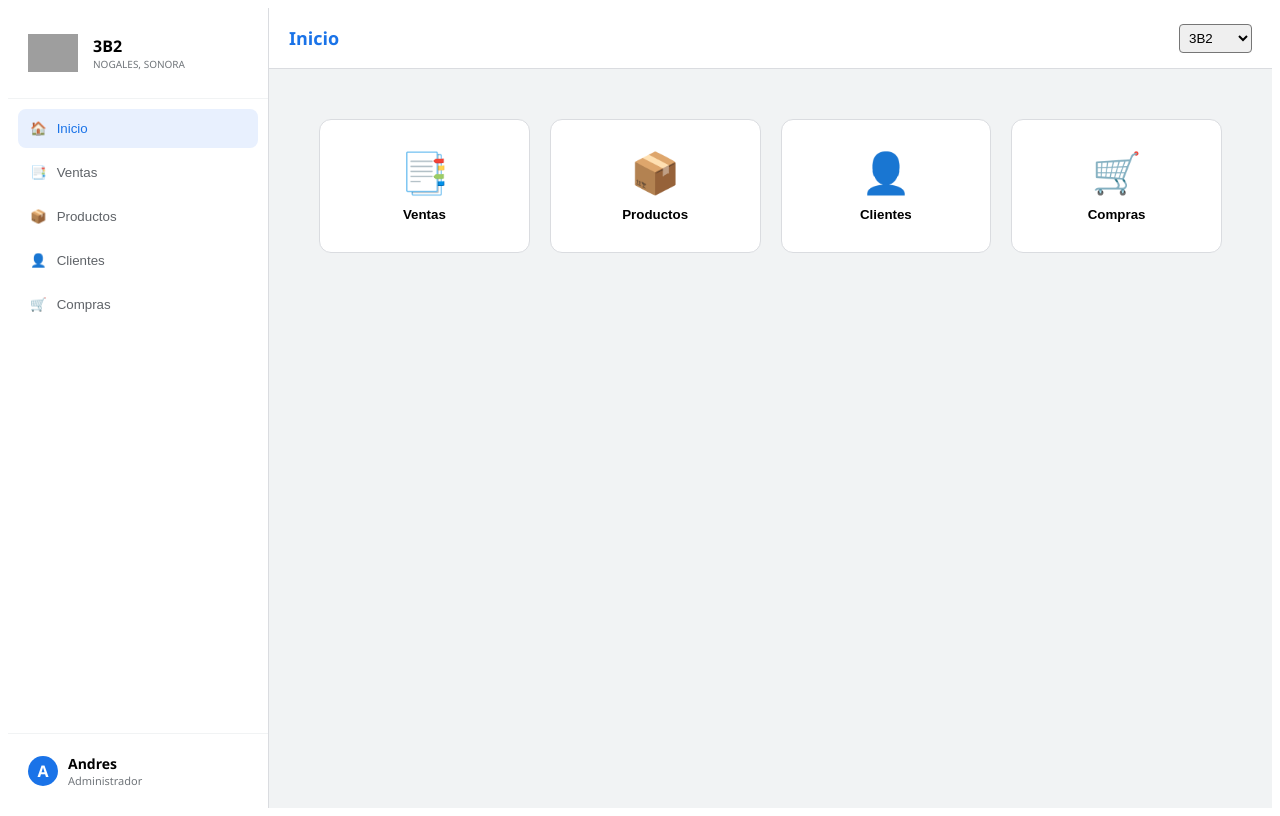
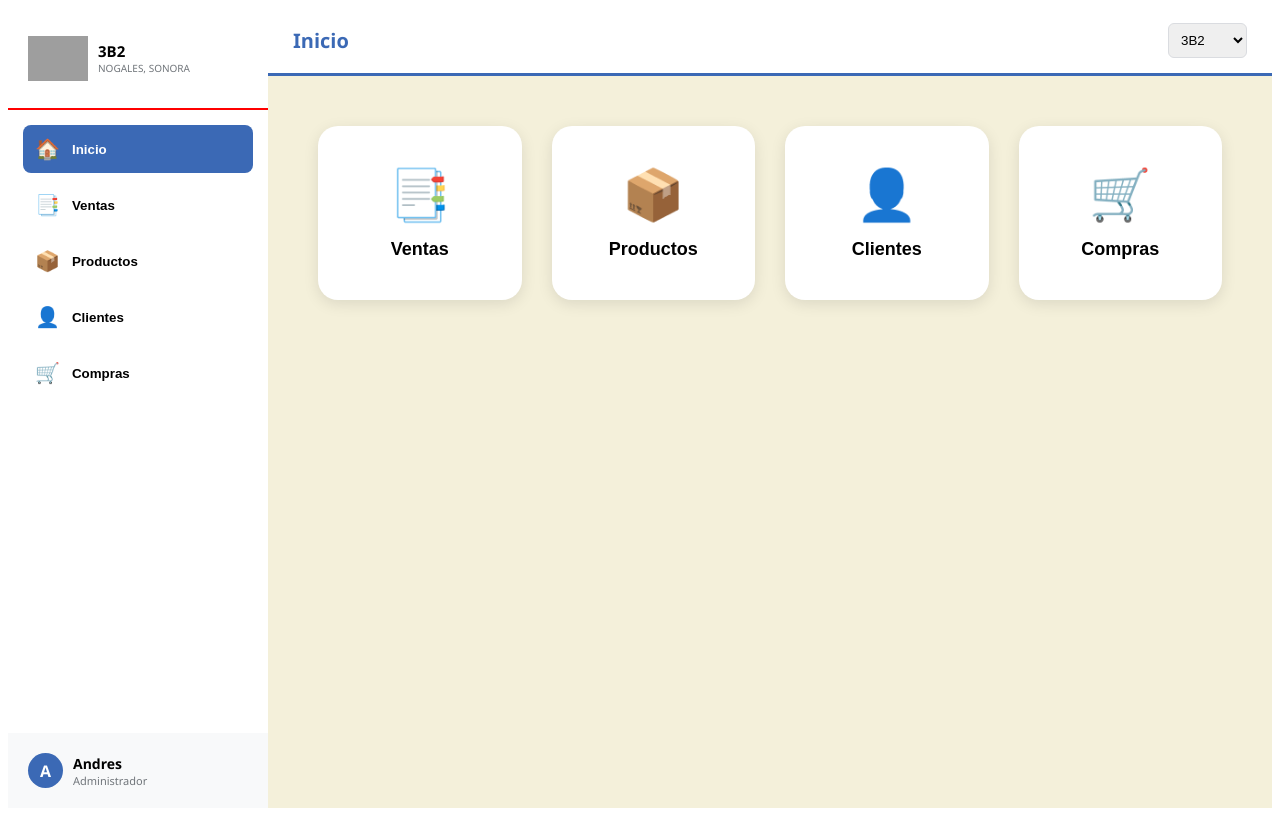
Before and after one commit to aba3bs-arch/pos3b-client, a React (Vite) app: page / in a window 1280 px wide. Built offline with nearby package versions, Linux system fonts and the light colour scheme; grey boxes are pictures that could not be loaded.

Commit message:
Update App.jsx

```diff
--- a/src/App.jsx
+++ b/src/App.jsx
@@ -1,78 +1,70 @@
 import React, { useState, useMemo } from 'react';
 
-const POS_Andres_Mexico = () => {
+const POS_Las3B_Oficial = () => {
   const [vistaActual, setVistaActual] = useState('Inicio');
   const [sucursal, setSucursal] = useState('3B2');
   const [carrito, setCarrito] = useState([]);
   const [busqueda, setBusqueda] = useState('');
-  const [productoSeleccionado, setProductoSeleccionado] = useState(null);
-  const [mostrarModal, setMostrarModal] = useState(false);
-  const [nuevoProd, setNuevoProd] = useState({ id: '', nombre: '', precio: '', costo: '', stock: '', unidad: 'PZA', cat: 'ABARROTES' });
 
+  // Configuración de Identidad Visual
   const logoUrl = "https://lh3.googleusercontent.com/d/1592398516086884693";
+  const colores = {
+    fondo: '#c8b444', // Amarillo Ocre del fondo del logo
+    acentos: '#ff0000', // Rojo del marco
+    botones: '#3b69b5', // Azul del listón "24 HRS"
+    textoLogo: '#000000', // Negro de las "B"
+    blanco: '#ffffff'
+  };
+
   const misSucursales = ['3B2', '3B3', '3B5', '3B6', '3B7', '3B9', '3B10', 'Fusion'];
 
-  // Base de datos de productos populares en México
-  const [inventario, setInventario] = useState([
-    { id: '7501055300075', unidad: 'PZA', nombre: 'COCA COLA ORIGINAL 600ML', precio: 19, costo: 15, stock: 24, cat: 'BEBIDAS', img: 'https://via.placeholder.com/60?text=Coca' },
-    { id: '7501031311309', unidad: 'PZA', nombre: 'PEPSI COLA 600ML', precio: 17, costo: 13, stock: 12, cat: 'BEBIDAS', img: 'https://via.placeholder.com/60?text=Pepsi' },
-    { id: '7501020515311', unidad: 'PZA', nombre: 'LECHE LALA ENTERA 1L', precio: 28, costo: 24, stock: 30, cat: 'LACTEOS', img: 'https://via.placeholder.com/60?text=Lala' },
-    { id: '7501011131018', unidad: 'PZA', nombre: 'PENAFIEL MINERAL 600ML', precio: 16, costo: 12, stock: 15, cat: 'BEBIDAS', img: 'https://via.placeholder.com/60?text=Mineral' },
-    { id: '7501025400032', unidad: 'PZA', nombre: 'PANDITAS RICOLINO 45G', precio: 15, costo: 11, stock: 20, cat: 'CONFITERIA', img: 'https://via.placeholder.com/60?text=Pandas' },
-    { id: '7501030409854', unidad: 'PZA', nombre: 'NITO DUO 124G', precio: 30, costo: 22, stock: 10, cat: 'PAN DULCE', img: 'https://via.placeholder.com/60?text=Nito' },
-    { id: '7501000153101', unidad: 'PZA', nombre: 'ACEITE CAPULLO 1L', precio: 45, costo: 38, stock: 12, cat: 'ABARROTES', img: 'https://via.placeholder.com/60?text=Aceite' }
+  const [inventario] = useState([
+    { id: '7501055300075', unidad: 'PZA', nombre: 'COCA COLA ORIGINAL 600ML', precio: 19, stock: 24, cat: 'BEBIDAS' },
+    { id: '7501020515311', unidad: 'PZA', nombre: 'LECHE LALA ENTERA 1L', precio: 28, stock: 30, cat: 'LACTEOS' },
+    { id: '7501025400032', unidad: 'PZA', nombre: 'PANDITAS RICOLINO 45G', precio: 15, stock: 20, cat: 'CONFITERIA' },
   ]);
 
   const menuOpciones = [
-    { nombre: 'Inicio', icono: '🏠', color: '#1a73e8' },
-    { nombre: 'Ventas', icono: '📑', color: '#1e8e3e' },
-    { nombre: 'Productos', icono: '📦', color: '#8e24aa' },
-    { nombre: 'Clientes', icono: '👤', color: '#00acc1' },
-    { nombre: 'Compras', icono: '🛒', color: '#d93025' },
+    { nombre: 'Inicio', icono: '🏠' },
+    { nombre: 'Ventas', icono: '📑' },
+    { nombre: 'Productos', icono: '📦' },
+    { nombre: 'Clientes', icono: '👤' },
+    { nombre: 'Compras', icono: '🛒' },
   ];
 
   const filtrados = useMemo(() => {
     return inventario.filter(p => p.nombre.toLowerCase().includes(busqueda.toLowerCase()) || p.id.includes(busqueda));
   }, [busqueda, inventario]);
 
-  const totalVenta = carrito.reduce((acc, item) => acc + (item.precio * item.cantidad), 0);
-
-  const guardarProducto = (e) => {
-    e.preventDefault();
-    setInventario([...inventario, { ...nuevoProd, precio: parseFloat(nuevoProd.precio), costo: parseFloat(nuevoProd.costo), stock: parseInt(nuevoProd.stock), img: 'https://via.placeholder.com/60?text=Nuevo' }]);
-    setMostrarModal(false);
-    setNuevoProd({ id: '', nombre: '', precio: '', costo: '', stock: '', unidad: 'PZA', cat: 'ABARROTES' });
-  };
-
-  const agregarAlCarrito = (p) => {
-    const existe = carrito.find(i => i.id === p.id);
-    if (existe) {
-      setCarrito(carrito.map(i => i.id === p.id ? { ...i, cantidad: i.cantidad + 1 } : i));
-    } else {
-      setCarrito([...carrito, { ...p, cantidad: 1 }]);
-    }
-  };
-
   return (
-    <div style={styles.appContainer}>
+    <div style={{...styles.appContainer, backgroundColor: colores.fondo}}>
+      {/* SIDEBAR PERSONALIZADO */}
       <aside style={styles.sidebar}>
-        <div style={styles.sidebarHeader}>
+        <div style={{...styles.sidebarHeader, borderBottom: `2px solid ${colores.acentos}`}}>
           <img src={logoUrl} alt="Logo 3B" style={styles.logoImg} />
           <div>
-            <div style={styles.sucursalNombre}>{sucursal}</div>
+            <div style={{...styles.sucursalNombre, color: colores.textoLogo}}>{sucursal}</div>
             <div style={styles.sucursalUbicacion}>NOGALES, SONORA</div>
           </div>
         </div>
         <nav style={styles.sidebarNav}>
           {menuOpciones.map((op) => (
-            <button key={op.nombre} onClick={() => {setVistaActual(op.nombre); setBusqueda('');}} style={{...styles.navItem, backgroundColor: vistaActual === op.nombre ? '#e8f0fe' : 'transparent', color: vistaActual === op.nombre ? '#1a73e8' : '#5f6368'}}>
+            <button
+              key={op.nombre}
+              onClick={() => setVistaActual(op.nombre)}
+              style={{
+                ...styles.navItem,
+                backgroundColor: vistaActual === op.nombre ? colores.botones : 'transparent',
+                color: vistaActual === op.nombre ? colores.blanco : colores.textoLogo
+              }}
+            >
               <span style={styles.navIcon}>{op.icono}</span> {op.nombre}
             </button>
           ))}
         </nav>
         <div style={styles.sidebarFooter}>
           <div style={styles.userInfo}>
-            <div style={styles.userAvatar}>A</div>
+            <div style={{...styles.userAvatar, backgroundColor: colores.botones}}>A</div>
             <div>
               <div style={styles.userName}>Andres</div>
               <div style={styles.userRole}>Administrador</div>
@@ -82,155 +74,96 @@ const POS_Andres_Mexico = () => {
       </aside>
 
       <main style={styles.mainContent}>
-        <header style={styles.topBar}>
-          <h2 style={styles.viewTitle}>{vistaActual}</h2>
+        <header style={{...styles.topBar, borderBottom: `3px solid ${colores.botones}`}}>
+          <h2 style={{...styles.viewTitle, color: colores.botones}}>{vistaActual}</h2>
           <select value={sucursal} onChange={(e) => setSucursal(e.target.value)} style={styles.selectTop}>
             {misSucursales.map(s => <option key={s} value={s}>{s}</option>)}
           </select>
         </header>
 
         <div style={styles.workspace}>
+          {/* MÓDULO INICIO CON BOTONES INSTITUCIONALES */}
           {vistaActual === 'Inicio' && (
             <div style={styles.inicioGrid}>
               {menuOpciones.filter(o => o.nombre !== 'Inicio').map(op => (
                 <button key={op.nombre} style={styles.moduloCard} onClick={() => setVistaActual(op.nombre)}>
-                  <div style={{...styles.moduloIcon, color: op.color}}>{op.icono}</div>
-                  <div style={styles.moduloNombre}>{op.nombre}</div>
+                  <div style={{...styles.moduloIcon, color: colores.botones}}>{op.icono}</div>
+                  <div style={{...styles.moduloNombre, color: colores.textoLogo}}>{op.nombre}</div>
                 </button>
               ))}
             </div>
           )}
 
+          {/* MÓDULO VENTAS */}
           {vistaActual === 'Ventas' && (
             <div style={styles.flexLayout}>
               <div style={styles.prodVentaArea}>
-                <input type="text" placeholder="Escanea código o busca nombre..." style={styles.searchInput} value={busqueda} onChange={(e)=>setBusqueda(e.target.value)} autoFocus />
+                <input type="text" placeholder="F1 - Buscar producto..." style={styles.searchInput} value={busqueda} onChange={(e)=>setBusqueda(e.target.value)} />
                 <div style={styles.gridVenta}>
                   {filtrados.map(p => (
-                    <div key={p.id} style={styles.cardVenta} onClick={() => agregarAlCarrito(p)}>
-                      <img src={p.img} style={styles.imgVenta} />
-                      <b>${p.precio}</b>
-                      <p style={{fontSize:'11px'}}>{p.nombre}</p>
+                    <div key={p.id} style={styles.cardVenta} onClick={() => setCarrito([...carrito, {...p, cantidad: 1}])}>
+                      <b style={{color: colores.acentos}}>${p.precio}</b>
+                      <p style={{fontSize:'12px', fontWeight: 'bold'}}>{p.nombre}</p>
                     </div>
                   ))}
                 </div>
               </div>
-              <aside style={styles.ticketArea}>
-                <div style={styles.ticketHeader}>LISTA DE COBRO</div>
+              <aside style={{...styles.ticketArea, borderLeft: `4px solid ${colores.botones}`}}>
+                <div style={{...styles.ticketHeader, backgroundColor: colores.botones, color: colores.blanco}}>TICKET</div>
                 <div style={styles.ticketScroll}>
-                  {carrito.map(item => (
-                    <div key={item.id} style={styles.ticketRow}>
-                      <span>{item.nombre} x{item.cantidad}</span>
-                      <span>${item.precio * item.cantidad}</span>
+                  {carrito.map((item, idx) => (
+                    <div key={idx} style={styles.ticketRow}>
+                      <span>{item.nombre}</span>
+                      <strong>${item.precio}</strong>
                     </div>
                   ))}
                 </div>
-                <div style={styles.ticketTotal}>${totalVenta}.00</div>
-                <button style={styles.btnPagar}>PAGAR [F10]</button>
+                <div style={{...styles.ticketTotal, color: colores.acentos}}>${carrito.reduce((a,b)=>a+b.precio, 0)}.00</div>
+                <button style={{...styles.btnPagar, backgroundColor: colores.botones}}>COBRAR [F10]</button>
               </aside>
-            </div>
-          )}
-
-          {vistaActual === 'Productos' && (
-            <div style={styles.flexLayout}>
-              <div style={styles.prodListaArea}>
-                <div style={styles.searchHeader}>
-                  <input type="text" placeholder="Filtrar inventario..." style={styles.searchInput} value={busqueda} onChange={(e)=>setBusqueda(e.target.value)} />
-                  <button onClick={() => setMostrarModal(true)} style={styles.addBtn}>+</button>
-                </div>
-                <div style={styles.prodLista}>
-                  {filtrados.map(p => (
-                    <div key={p.id} onClick={() => setProductoSeleccionado(p)} style={styles.rowProd}>
-                      <img src={p.img} style={styles.imgLista} />
-                      <div style={{flex:1}}>
-                        <div style={styles.metaProd}>{p.unidad} | {p.id}</div>
-                        <div style={styles.nombreProd}>{p.nombre}</div>
-                        <div style={styles.stockProd}>Disp: {p.stock}</div>
-                      </div>
-                      <div style={styles.precioProd}>${p.precio.toFixed(2)}</div>
-                    </div>
-                  ))}
-                </div>
-              </div>
             </div>
           )}
         </div>
       </main>
-
-      {mostrarModal && (
-        <div style={styles.modalOverlay}>
-          <div style={styles.modalContent}>
-            <h3>Nuevo Producto</h3>
-            <form onSubmit={guardarProducto} style={styles.modalForm}>
-              <input placeholder="Código de Barras" required value={nuevoProd.id} onChange={e => setNuevoProd({...nuevoProd, id: e.target.value})} style={styles.formInput} />
-              <input placeholder="Nombre del Producto" required value={nuevoProd.nombre} onChange={e => setNuevoProd({...nuevoProd, nombre: e.target.value})} style={styles.formInput} />
-              <div style={{display:'flex', gap:'10px'}}>
-                <input placeholder="Costo" type="number" required value={nuevoProd.costo} onChange={e => setNuevoProd({...nuevoProd, costo: e.target.value})} style={styles.formInput} />
-                <input placeholder="Precio" type="number" required value={nuevoProd.precio} onChange={e => setNuevoProd({...nuevoProd, precio: e.target.value})} style={styles.formInput} />
-              </div>
-              <input placeholder="Stock Inicial" type="number" required value={nuevoProd.stock} onChange={e => setNuevoProd({...nuevoProd, stock: e.target.value})} style={styles.formInput} />
-              <button type="submit" style={styles.saveBtn}>Guardar en Inventario</button>
-              <button type="button" onClick={() => setMostrarModal(false)} style={styles.cancelBtn}>Cerrar</button>
-            </form>
-          </div>
-        </div>
-      )}
     </div>
   );
 };
 
 const styles = {
-  appContainer: { display: 'flex', height: '100vh', backgroundColor: '#f1f3f4', fontFamily: 'Segoe UI, sans-serif' },
-  sidebar: { width: '260px', backgroundColor: '#fff', borderRight: '1px solid #dadce0', display: 'flex', flexDirection: 'column' },
-  sidebarHeader: { padding: '20px', borderBottom: '1px solid #f1f3f4', display: 'flex', gap: '15px', alignItems: 'center' },
-  logoImg: { width: '50px', height: '50px', objectFit: 'contain' },
-  sucursalNombre: { fontWeight: 'bold' },
+  appContainer: { display: 'flex', height: '100vh', fontFamily: 'Segoe UI, sans-serif' },
+  sidebar: { width: '260px', backgroundColor: '#fff', display: 'flex', flexDirection: 'column' },
+  sidebarHeader: { padding: '20px', display: 'flex', gap: '10px', alignItems: 'center' },
+  logoImg: { width: '60px', height: '60px', objectFit: 'contain' },
+  sucursalNombre: { fontWeight: 'bold', fontSize: '15px' },
   sucursalUbicacion: { fontSize: '10px', color: '#70757a' },
-  sidebarNav: { flex: 1, padding: '10px' },
-  navItem: { display: 'flex', alignItems: 'center', width: '100%', padding: '12px', border: 'none', borderRadius: '8px', cursor: 'pointer', textAlign: 'left', marginBottom: '5px' },
-  navIcon: { marginRight: '10px' },
-  sidebarFooter: { padding: '20px', borderTop: '1px solid #f1f3f4' },
+  sidebarNav: { flex: 1, padding: '15px' },
+  navItem: { display: 'flex', alignItems: 'center', width: '100%', padding: '12px', border: 'none', borderRadius: '8px', cursor: 'pointer', textAlign: 'left', marginBottom: '8px', fontWeight: 'bold' },
+  navIcon: { marginRight: '12px', fontSize: '20px' },
+  sidebarFooter: { padding: '20px', backgroundColor: '#f8f9fa' },
   userInfo: { display: 'flex', alignItems: 'center', gap: '10px' },
-  userAvatar: { width: '30px', height: '30px', backgroundColor: '#1a73e8', color: '#fff', borderRadius: '50%', textAlign:'center', lineHeight:'30px', fontWeight:'bold' },
+  userAvatar: { width: '35px', height: '35px', borderRadius: '50%', color: '#fff', display: 'flex', justifyContent: 'center', alignItems: 'center', fontWeight: 'bold' },
   userName: { fontSize: '14px', fontWeight: 'bold' },
   userRole: { fontSize: '11px', color: '#70757a' },
-  mainContent: { flex: 1, display: 'flex', flexDirection: 'column' },
-  topBar: { height: '60px', backgroundColor: '#fff', borderBottom: '1px solid #dadce0', display: 'flex', justifyContent: 'space-between', alignItems: 'center', padding: '0 20px' },
-  viewTitle: { fontSize: '18px', color: '#1a73e8', fontWeight: 'bold' },
-  selectTop: { padding: '5px', borderRadius: '4px' },
+  mainContent: { flex: 1, display: 'flex', flexDirection: 'column', backgroundColor: 'rgba(255,255,255,0.8)' },
+  topBar: { height: '65px', backgroundColor: '#fff', display: 'flex', justifyContent: 'space-between', alignItems: 'center', padding: '0 25px' },
+  viewTitle: { fontSize: '20px', fontWeight: 'bold' },
+  selectTop: { padding: '8px', borderRadius: '6px', border: '1px solid #dadce0' },
   workspace: { flex: 1, overflow: 'hidden' },
+  inicioGrid: { display: 'grid', gridTemplateColumns: 'repeat(auto-fit, minmax(200px, 1fr))', gap: '30px', padding: '50px' },
+  moduloCard: { backgroundColor: '#fff', borderRadius: '20px', padding: '40px', border: 'none', cursor: 'pointer', boxShadow: '0 4px 15px rgba(0,0,0,0.1)' },
+  moduloIcon: { fontSize: '50px', marginBottom: '15px' },
+  moduloNombre: { fontWeight: 'bold', fontSize: '18px' },
   flexLayout: { display: 'flex', height: '100%' },
-  inicioGrid: { display: 'grid', gridTemplateColumns: 'repeat(auto-fit, minmax(180px, 1fr))', gap: '20px', padding: '50px' },
-  moduloCard: { backgroundColor: '#fff', borderRadius: '12px', padding: '30px', border: '1px solid #dadce0', cursor: 'pointer', textAlign: 'center' },
-  moduloIcon: { fontSize: '40px', marginBottom: '10px' },
-  moduloNombre: { fontWeight: 'bold' },
-  prodVentaArea: { flex: 1, padding: '20px', overflowY: 'auto' },
-  gridVenta: { display: 'grid', gridTemplateColumns: 'repeat(auto-fill, minmax(120px, 1fr))', gap: '15px', marginTop: '15px' },
-  cardVenta: { backgroundColor: '#fff', borderRadius: '8px', padding: '10px', textAlign: 'center', border: '1px solid #dadce0', cursor: 'pointer' },
-  imgVenta: { width: '100%', height: '70px', objectFit: 'cover', borderRadius: '4px' },
-  ticketArea: { width: '300px', backgroundColor: '#fff', borderLeft: '1px solid #dadce0', display: 'flex', flexDirection: 'column' },
-  ticketHeader: { padding: '15px', fontWeight: 'bold', borderBottom: '1px solid #dadce0' },
-  ticketScroll: { flex: 1, padding: '15px', overflowY: 'auto' },
-  ticketRow: { display: 'flex', justifyContent: 'space-between', marginBottom: '8px', fontSize: '12px' },
-  ticketTotal: { padding: '20px', textAlign: 'right', fontWeight: 'bold', fontSize: '28px', color: '#1a73e8' },
-  btnPagar: { margin: '15px', padding: '15px', backgroundColor: '#1e8e3e', color: '#fff', border: 'none', borderRadius: '8px', fontWeight: 'bold' },
-  prodListaArea: { flex: 1, padding: '20px', overflowY: 'auto' },
-  searchHeader: { display: 'flex', gap: '10px', marginBottom: '20px' },
-  searchInput: { flex: 1, padding: '10px', borderRadius: '8px', border: '1px solid #dadce0' },
-  addBtn: { width: '50px', backgroundColor: '#1e8e3e', color: '#fff', border: 'none', borderRadius: '8px', fontSize: '24px' },
-  prodLista: { display: 'flex', flexDirection: 'column', gap: '8px' },
-  rowProd: { display: 'flex', gap: '15px', backgroundColor: '#fff', padding: '12px', borderRadius: '10px', border: '1px solid #dadce0', alignItems:'center' },
-  imgLista: { width: '45px', height: '45px', borderRadius: '6px' },
-  metaProd: { fontSize: '10px', color: '#70757a' },
-  nombreProd: { fontWeight: 'bold', fontSize:'14px' },
-  stockProd: { fontSize: '11px', color: '#1a73e8' },
-  precioProd: { fontSize: '16px', fontWeight: 'bold' },
-  modalOverlay: { position: 'fixed', top:0, left:0, width:'100%', height:'100%', backgroundColor:'rgba(0,0,0,0.5)', display:'flex', justifyContent:'center', alignItems:'center', zIndex:1000 },
-  modalContent: { backgroundColor:'#fff', width:'400px', borderRadius:'12px', padding:'25px' },
-  modalForm: { display:'flex', flexDirection:'column', gap:'15px' },
-  formInput: { padding: '10px', borderRadius: '6px', border: '1px solid #dadce0' },
-  saveBtn: { padding: '12px', backgroundColor: '#1e8e3e', color: '#fff', border: 'none', borderRadius: '6px', fontWeight: 'bold' },
-  cancelBtn: { padding: '8px', backgroundColor: '#eee', border: 'none', borderRadius: '6px' }
+  prodVentaArea: { flex: 1, padding: '25px', overflowY: 'auto' },
+  searchInput: { width: '100%', padding: '15px', borderRadius: '10px', border: '2px solid #3b69b5', fontSize: '16px' },
+  gridVenta: { display: 'grid', gridTemplateColumns: 'repeat(auto-fill, minmax(130px, 1fr))', gap: '15px', marginTop: '20px' },
+  cardVenta: { backgroundColor: '#fff', borderRadius: '12px', padding: '15px', textAlign: 'center', boxShadow: '0 2px 5px rgba(0,0,0,0.05)', cursor: 'pointer' },
+  ticketArea: { width: '350px', backgroundColor: '#fff', display: 'flex', flexDirection: 'column' },
+  ticketHeader: { padding: '20px', fontWeight: 'bold', textAlign: 'center', fontSize: '18px' },
+  ticketScroll: { flex: 1, padding: '20px', overflowY: 'auto' },
+  ticketRow: { display: 'flex', justifyContent: 'space-between', marginBottom: '10px', borderBottom: '1px solid #eee', paddingBottom: '5px' },
+  ticketTotal: { padding: '20px', textAlign: 'right', fontWeight: 'bold', fontSize: '40px' },
+  btnPagar: { margin: '20px', padding: '20px', color: '#fff', border: 'none', borderRadius: '12px', fontWeight: 'bold', fontSize: '18px', cursor: 'pointer' }
 };
 
-export default POS_Andres_Mexico;
+export default POS_Las3B_Oficial;
```
